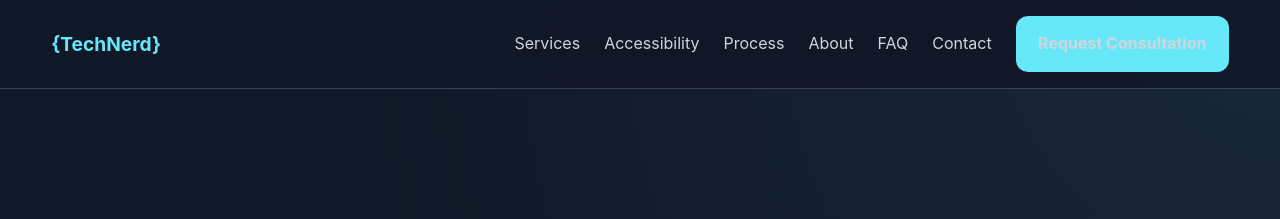
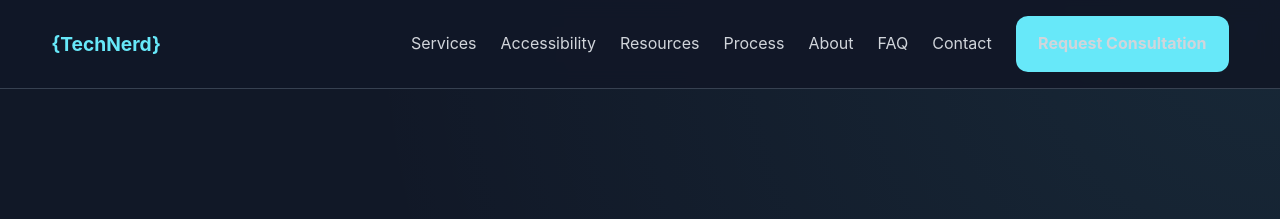
Before and after one commit to cjblackthorn/technerd, a Jekyll site: the page built from index.md, in a window 1280 px wide. Shown: the top 219 px of the page. Built offline with Jekyll 4.4.1, drawn with Linux system fonts in a browser that asks for light colours.

Commit message:
Add resources navigation link

```diff
--- a/_includes/nav.html
+++ b/_includes/nav.html
@@ -8,6 +8,7 @@
       <ul class="nav-links">
         <li><a href="{{ '/services/' | relative_url }}">Services</a></li>
         <li><a href="{{ '/accessibility/' | relative_url }}">Accessibility</a></li>
+        <li><a href="{{ '/resources/' | relative_url }}">Resources</a></li>
         <li><a href="{{ '/process/' | relative_url }}">Process</a></li>
         <li><a href="{{ '/about/' | relative_url }}">About</a></li>
         <li><a href="{{ '/faq/' | relative_url }}">FAQ</a></li>
```
